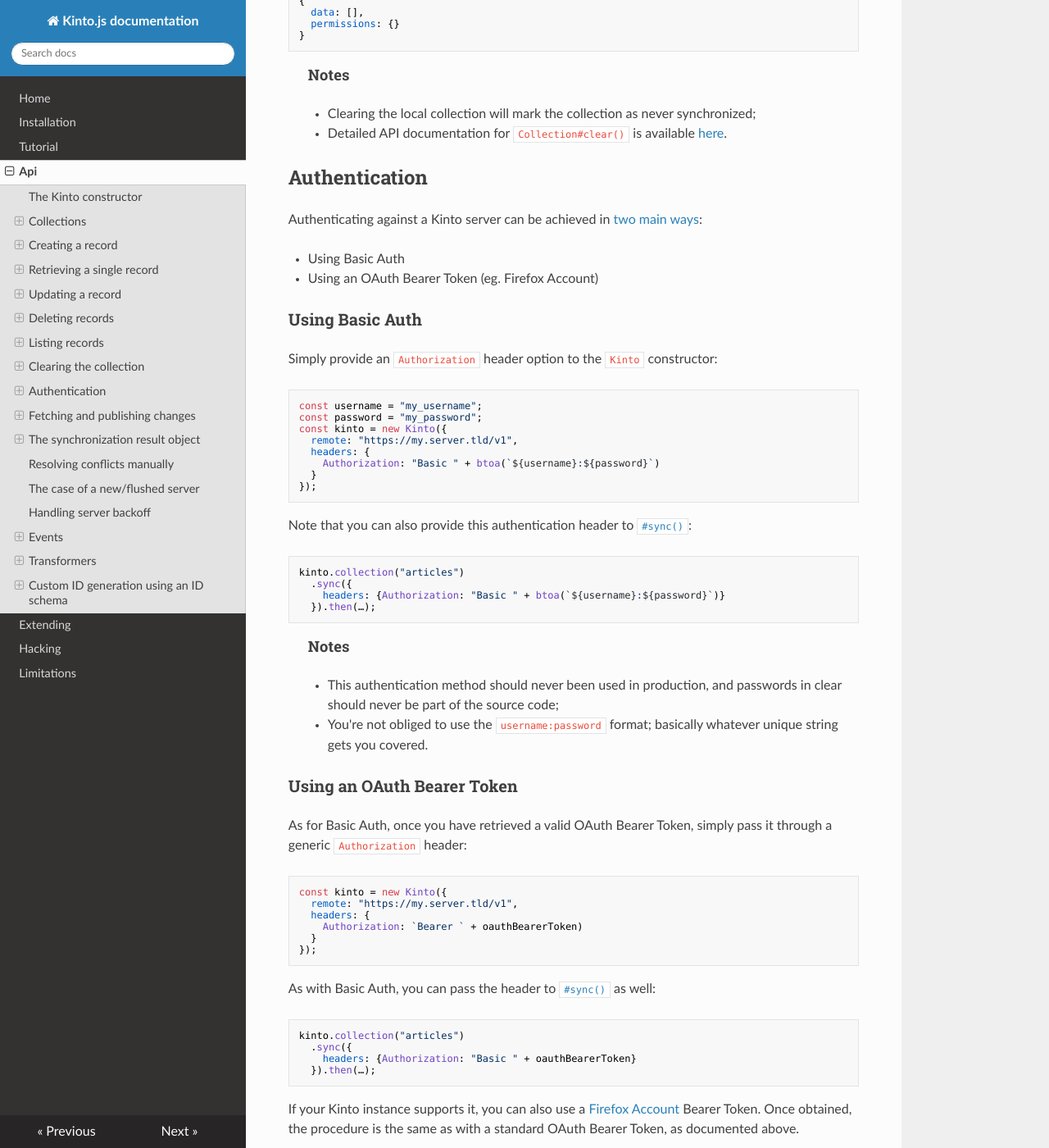
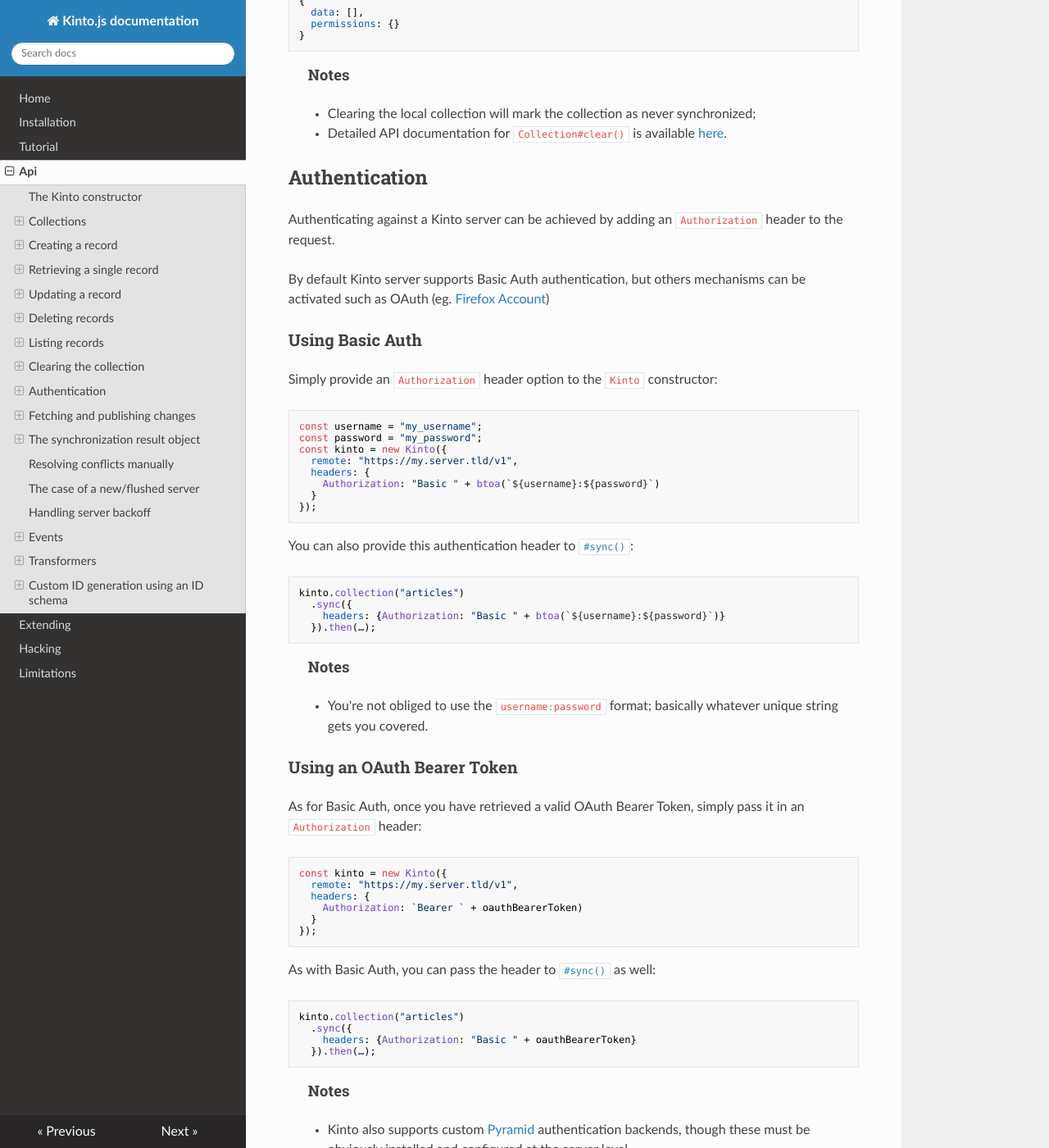
Before and after one commit to Kinto/kinto.js, an MkDocs documentation site: the page built from docs/api.md, in a window 1280 px wide and 1400 px high, scrolled down 4778 px. Shown: the whole window at 82% size. Built offline with MkDocs 1.6.1, drawn with Linux system fonts in a browser that asks for light colours; nearby versions of some CDN libraries; old or Windows-style settings are respelled for this version of MkDocs; some of the changed text lies outside the part shown.

Commit message:
@Natim review.

````diff
--- a/docs/api.md
+++ b/docs/api.md
@@ -240,10 +240,9 @@ Result:
 
 ## Authentication
 
-Authenticating against a Kinto server can be achieved in [two main ways](http://kinto.readthedocs.org/en/latest/api/cliquet/authentication.html):
+Authenticating against a Kinto server can be achieved by adding an `Authorization` header to the request.
 
-- Using Basic Auth
-- Using an OAuth Bearer Token (eg. Firefox Account)
+By default Kinto server supports Basic Auth authentication, but others mechanisms can be activated such as OAuth (eg. [Firefox Account](https://accounts.firefox.com/))
 
 ### Using Basic Auth
 
@@ -260,7 +259,7 @@ const kinto = new Kinto({
 });
 ```
 
-Note that you can also provide this authentication header to [`#sync()`](https://doc.esdoc.org/github.com/Kinto/kinto.js/class/src/collection.js~Collection.html#instance-method-sync):
+You can also provide this authentication header to [`#sync()`](https://doc.esdoc.org/github.com/Kinto/kinto.js/class/src/collection.js~Collection.html#instance-method-sync):
 
 ```js
 kinto.collection("articles")
@@ -271,12 +270,11 @@ kinto.collection("articles")
 
 > #### Notes
 >
-> - This authentication method should never been used in production, and passwords in clear should never be part of the source code;
 > - You're not obliged to use the `username:password` format; basically whatever unique string gets you covered.
 
 ### Using an OAuth Bearer Token
 
-As for Basic Auth, once you have retrieved a valid OAuth Bearer Token, simply pass it through a generic `Authorization` header:
+As for Basic Auth, once you have retrieved a valid OAuth Bearer Token, simply pass it in an `Authorization` header:
 
 ```js
 const kinto = new Kinto({
@@ -296,11 +294,9 @@ kinto.collection("articles")
   }).then(…);
 ```
 
-If your Kinto instance supports it, you can also use a [Firefox Account](https://accounts.firefox.com/) Bearer Token. Once obtained, the procedure is the same as with a standard OAuth Bearer Token, as documented above.
-
 > #### Notes
 >
-> - Note that Kinto also supports custom [Pyramid](http://docs.pylonsproject.org/projects/pyramid) authentication backends, though these must be obviously installed and configured at the server level.
+> - Kinto also supports custom [Pyramid](http://docs.pylonsproject.org/projects/pyramid) authentication backends, though these must be obviously installed and configured at the server level.
 
 ## Fetching and publishing changes
 
````
